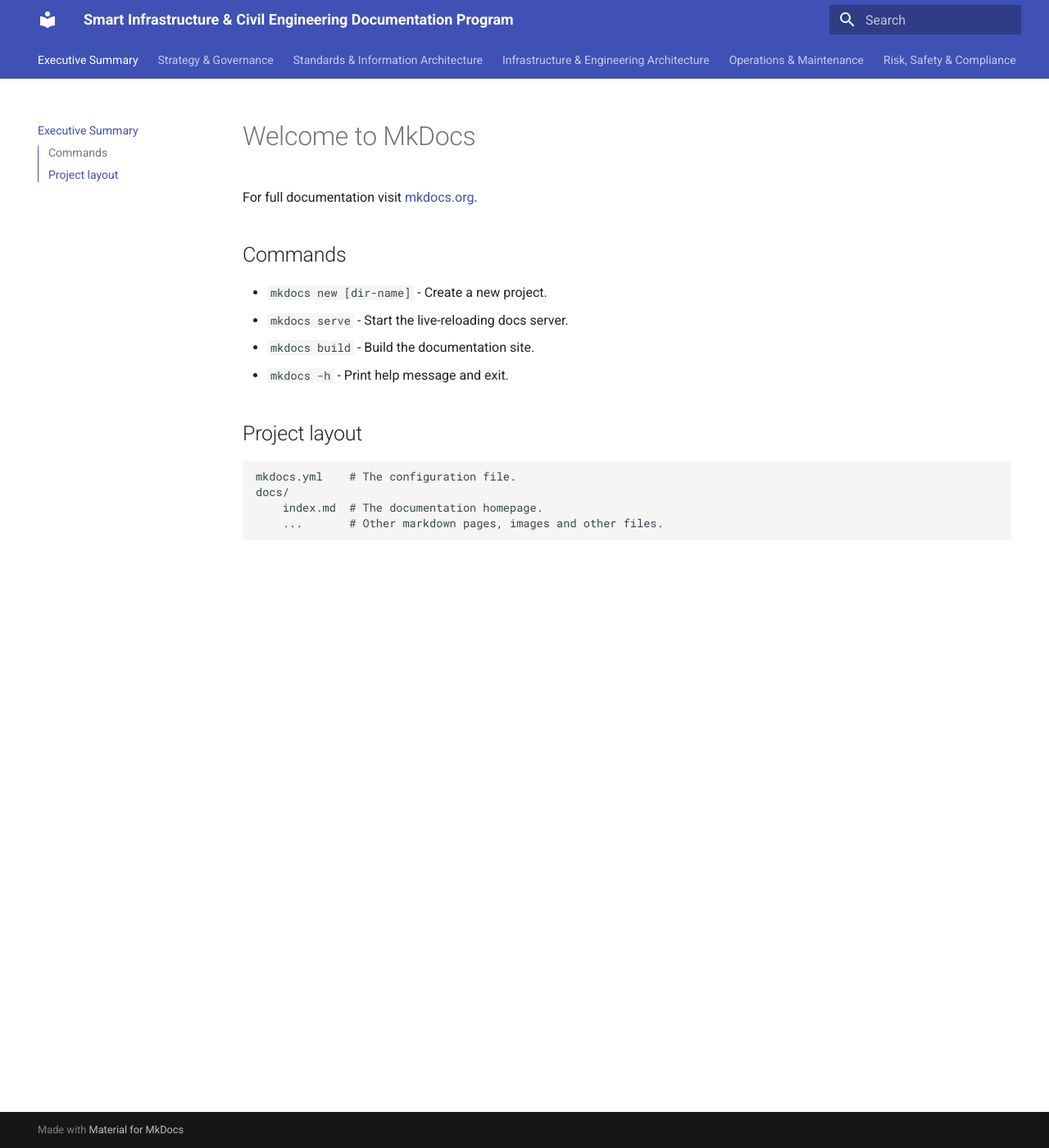
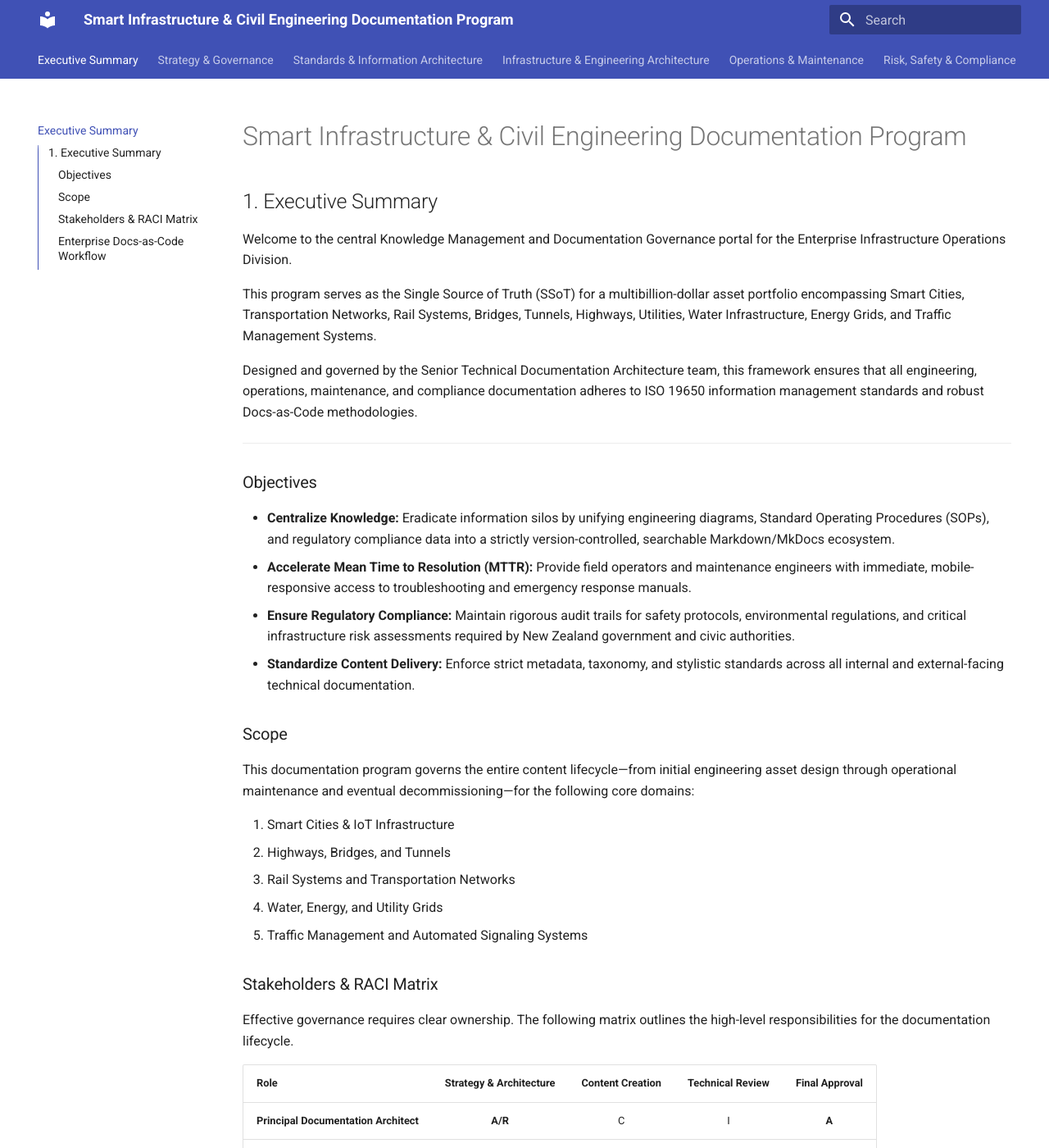
Before and after one commit to ashish-augustine/smart-infra-docs, an MkDocs documentation site: the page built from docs/index.md, in a window 1280 px wide and 1400 px high. Shown: the whole window at 82% size. Built offline with MkDocs 1.6.1 and Material for MkDocs 9.7.7, drawn with Linux system fonts in a browser that asks for light colours; some of the changed text lies outside the part shown.

Commit message:
finalize executive summary and establish high-level RACI matrix

````diff
--- a/docs/index.md
+++ b/docs/index.md
@@ -1,17 +1,63 @@
-# Welcome to MkDocs
+# Smart Infrastructure & Civil Engineering Documentation Program
 
-For full documentation visit [mkdocs.org](https://www.mkdocs.org).
+## 1. Executive Summary
 
-## Commands
+Welcome to the central Knowledge Management and Documentation Governance portal for the Enterprise Infrastructure Operations Division.
 
-* `mkdocs new [dir-name]` - Create a new project.
-* `mkdocs serve` - Start the live-reloading docs server.
-* `mkdocs build` - Build the documentation site.
-* `mkdocs -h` - Print help message and exit.
+This program serves as the Single Source of Truth (SSoT) for a multibillion-dollar asset portfolio encompassing Smart Cities, Transportation Networks, Rail Systems, Bridges, Tunnels, Highways, Utilities, Water Infrastructure, Energy Grids, and Traffic Management Systems.
 
-## Project layout
+Designed and governed by the Senior Technical Documentation Architecture team, this framework ensures that all engineering, operations, maintenance, and compliance documentation adheres to ISO 19650 information management standards and robust Docs-as-Code methodologies.
 
-    mkdocs.yml    # The configuration file.
-    docs/
-        index.md  # The documentation homepage.
-        ...       # Other markdown pages, images and other files.
+---
+
+### Objectives
+
+- **Centralize Knowledge:** Eradicate information silos by unifying engineering diagrams, Standard Operating Procedures (SOPs), and regulatory compliance data into a strictly version-controlled, searchable Markdown/MkDocs ecosystem.
+- **Accelerate Mean Time to Resolution (MTTR):** Provide field operators and maintenance engineers with immediate, mobile-responsive access to troubleshooting and emergency response manuals.
+- **Ensure Regulatory Compliance:** Maintain rigorous audit trails for safety protocols, environmental regulations, and critical infrastructure risk assessments required by New Zealand government and civic authorities.
+- **Standardize Content Delivery:** Enforce strict metadata, taxonomy, and stylistic standards across all internal and external-facing technical documentation.
+
+### Scope
+
+This documentation program governs the entire content lifecycle—from initial engineering asset design through operational maintenance and eventual decommissioning—for the following core domains:
+
+1.  Smart Cities & IoT Infrastructure
+2.  Highways, Bridges, and Tunnels
+3.  Rail Systems and Transportation Networks
+4.  Water, Energy, and Utility Grids
+5.  Traffic Management and Automated Signaling Systems
+
+### Stakeholders & RACI Matrix
+
+Effective governance requires clear ownership. The following matrix outlines the high-level responsibilities for the documentation lifecycle.
+
+| Role                                  | Strategy & Architecture | Content Creation | Technical Review | Final Approval |
+| :------------------------------------ | :---------------------: | :--------------: | :--------------: | :------------: |
+| **Principal Documentation Architect** |         **A/R**         |        C         |        I         |     **A**      |
+| **Lead Civil/Systems Engineers**      |            C            |      **R**       |      **A**       |       I        |
+| **Operations & Maintenance Leads**    |            C            |        R         |      **R**       |       I        |
+| **Health, Safety & Quality (HSQ)**    |            I            |        C         |      **R**       |     **A**      |
+| **Infrastructure Project Managers**   |            I            |        I         |        C         |     **R**      |
+
+_(R = Responsible, A = Accountable, C = Consulted, I = Informed)_
+
+---
+
+### Enterprise Docs-as-Code Workflow
+
+To maintain agility and integration with engineering teams, this documentation program utilizes a strict CI/CD (Continuous Integration/Continuous Deployment) pipeline.
+
+```mermaid
+graph TD
+    A[Engineering/Ops Team] -->|Jira Ticket| B(Doc Request Created)
+    B --> C{Documentation Architect Triage}
+    C -->|Approved| D[Feature Branch Created in GitHub]
+    C -->|Rejected| Z[Ticket Closed]
+    D --> E[Technical Writer Drafts in Markdown]
+    E --> F[Peer Review / SME Validation]
+    F -->|Revisions Needed| E
+    F -->|Approved| G[Merge to Main Branch]
+    G --> H[CI/CD Pipeline Triggered]
+    H --> I[MkDocs Static Site Generation]
+    I --> J[(Enterprise Knowledge Base Live)]
+```
````
